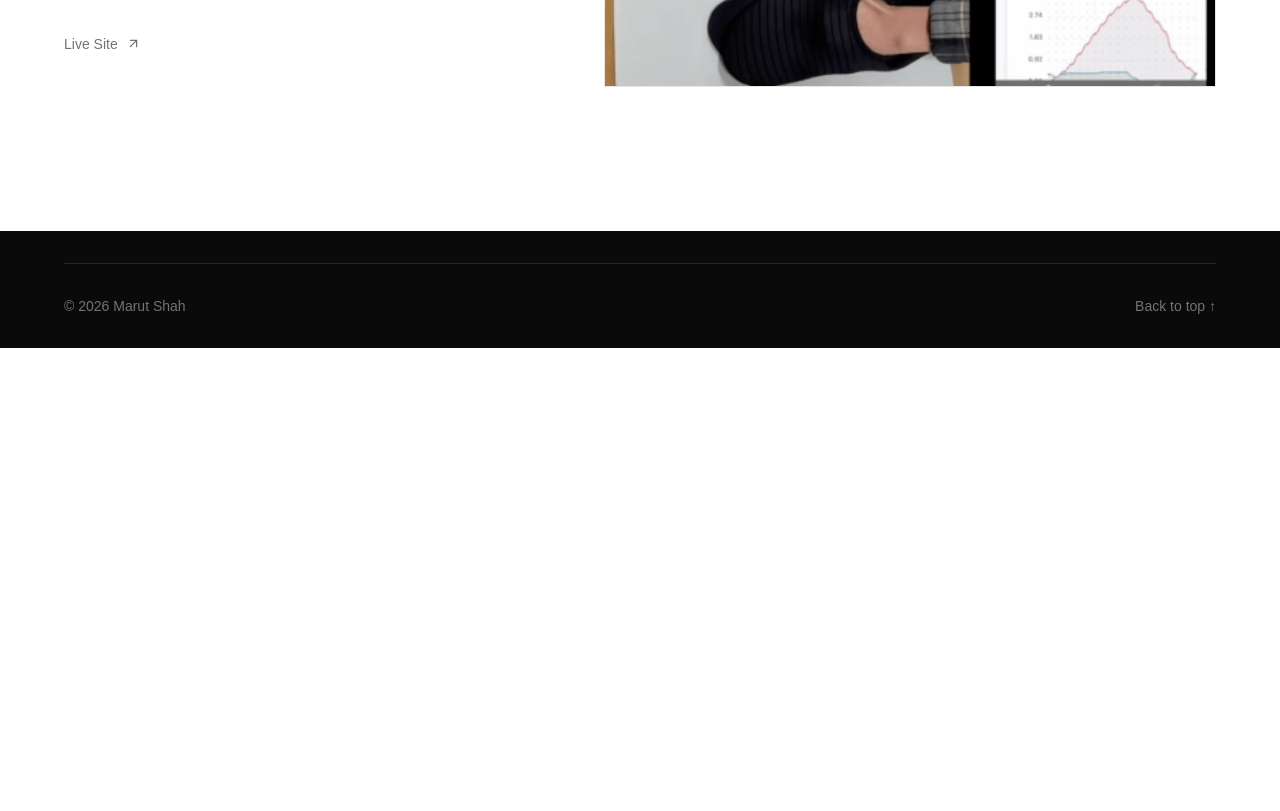
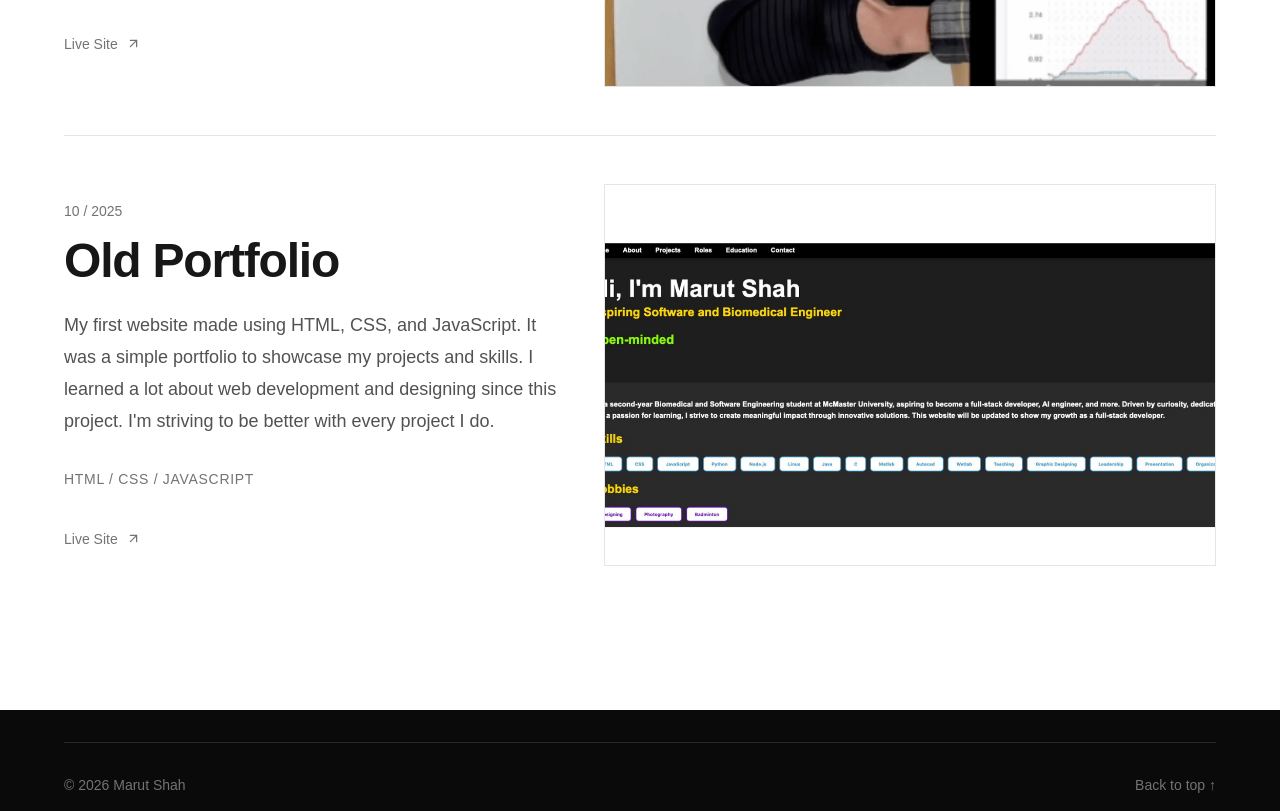
Before and after one commit to Mars-shah/Portfolio, a Next.js app: page /projects in a window 1280 px wide. Shown: the part 1780-2591 px from the top of the page. Before the commit the page ends 2128 px from the top, so only its background shows below. Built offline with nearby package versions, Linux system fonts and the light colour scheme.

Commit message:
Adding project

```diff
--- a/app/projects/page.tsx
+++ b/app/projects/page.tsx
@@ -28,7 +28,7 @@ const projects = [
     live: "https://marutshah.ca",
   },
 
-    {
+{
     date: "04 / 2025",
     title: "EZ-Step",
     description:
@@ -38,6 +38,18 @@ const projects = [
     github: null,
     caseStudy: null,
     live: "https://marut0176.wixsite.com/marutshah/copy-of-about",
+  },
+
+{
+    date: "10 / 2025",
+    title: "Old Portfolio",
+    description:
+      "My first website made using HTML, CSS, and JavaScript. It was a simple portfolio to showcase my projects and skills. I learned a lot about web development and designing since this project. I'm striving to be better with every project I do.",
+    stack: "HTML / CSS / JavaScript",
+    image: "/images/OldPortfolioPreview.png",
+    github: null,
+    caseStudy: null,
+    live: "https://mars-shah.github.io/marut-shah-website/",
   },
 
 ];
```
Also changed, not shown: public/images/OldPortfolioPreview.png (added).
